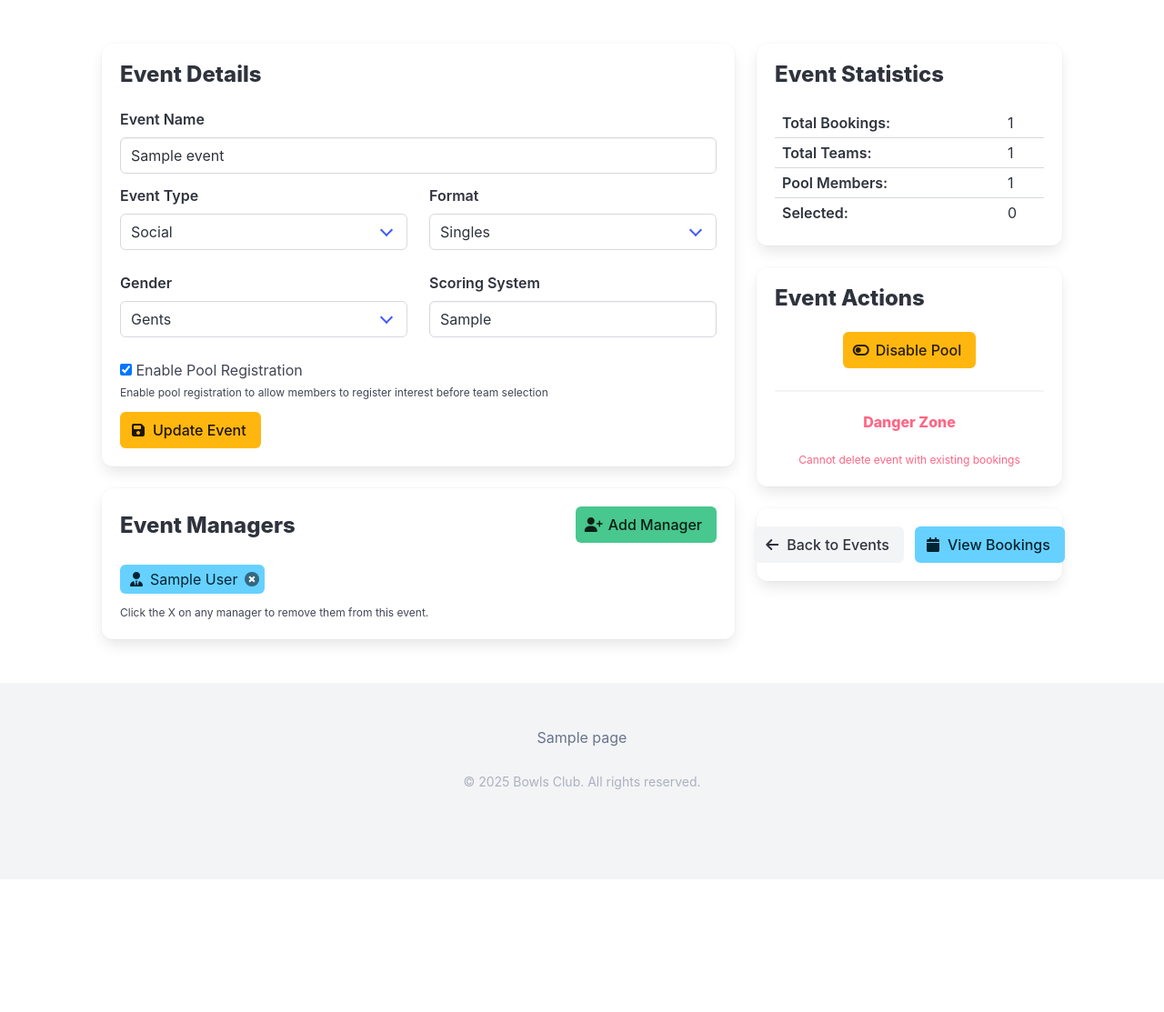
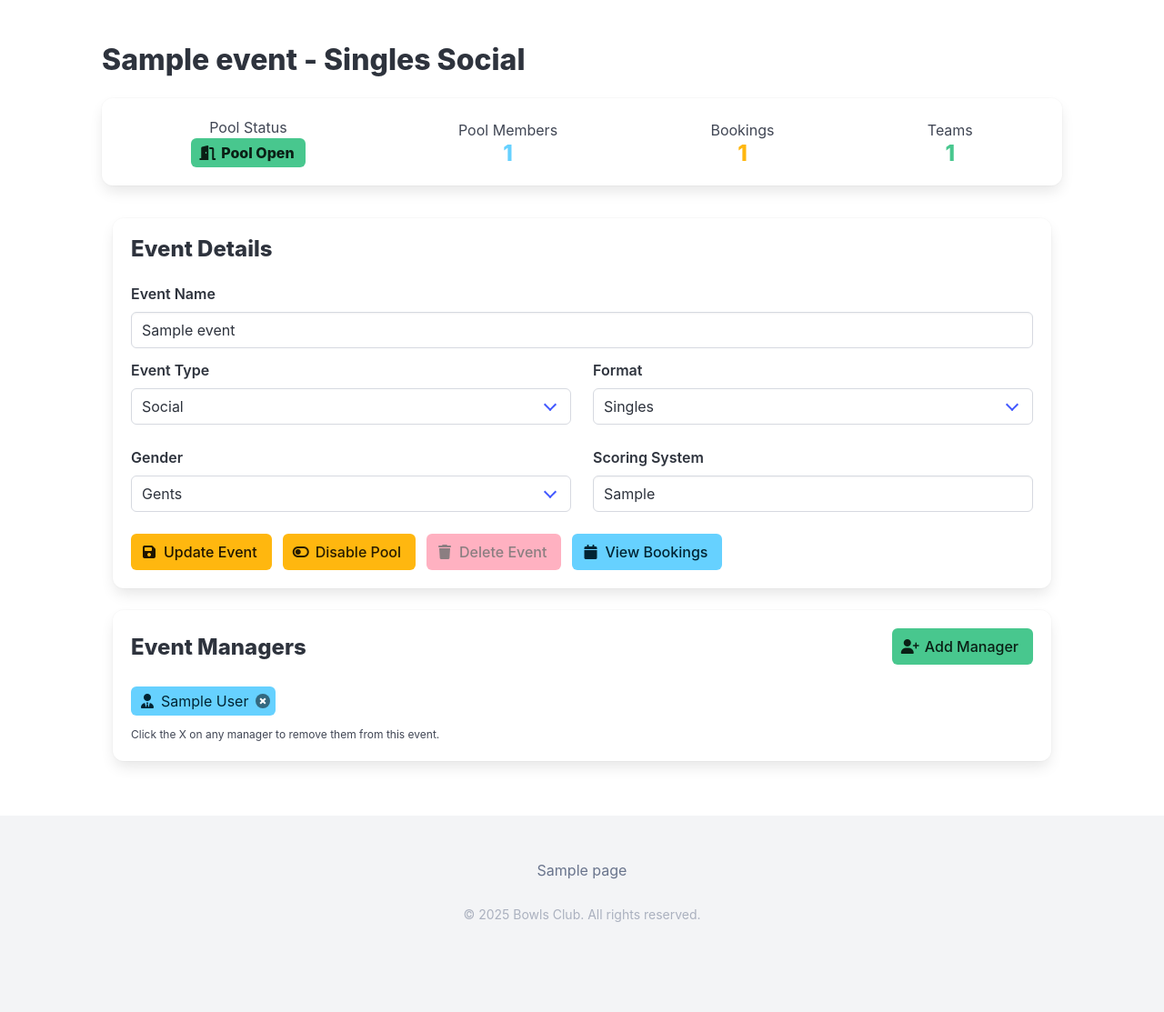
Before and after one commit to vanceb/bowls_club, a Flask app: page /events/manage/1 in a window 1280 px wide. Shown: the part 96-1209 px from the top of the page at 91% size. Before the commit the page ends 964 px from the top, so only its background shows below. Run offline with Flask 3, Linux system fonts and the light colour scheme; a user stored in the database is signed in; tables that the repository leaves empty hold one stand-in row (values such as "Sample post"); parts of the project's set-up code (start-up, migrations or seed data) failed here and were passed over; some libraries are stand-ins or nearby versions.

Commit message:
Improve manage event page UI/UX with single column layout and inline statistics
- Convert from 2-column to single column layout for consistency with other pages
- Add prominent event summary header showing Event Name - Format Type format
- Replace sidebar statistics table with horizontal statistics bar at top
- Show Pool Status (No Pool/Pool Open/Pool Closed), Pool Members, Bookings, Teams counts
- Fix pool status logic to check event.pool existence vs event.has_pool flag
- Move Enable Pool and Delete Event buttons to same row as Update Event button
- Remove separate Event Actions box and Back to Events navigation
- Restrict View Bookings button visibility to global Event Managers only
- Use proper form separation with hidden forms to avoid nested form issues

🤖 Generated with [Claude Code](https://claude.ai/code)

Co-Authored-By: Claude <noreply@anthropic.com>

```diff
--- a/app/events/templates/manage_event.html
+++ b/app/events/templates/manage_event.html
@@ -10,8 +10,66 @@
 
 {% block content %}
 <div class="container">
-    <div class="columns">
-        <div class="column is-8">
+    <!-- Event Summary Header -->
+    <h1 class="title mb-5">{{ event.name }} - {{ event.get_format_name() }} {{ event.get_event_type_name() }}</h1>
+
+    <!-- Statistics Bar -->
+    <div class="box mb-5">
+        <div class="level">
+            <div class="level-item has-text-centered">
+                <div>
+                    <p class="heading">Pool Status</p>
+                    <p class="title is-5">
+                        {% if event.pool %}
+                            {% if event.is_pool_open() %}
+                                <span class="tag is-success is-medium">
+                                    <span class="icon">
+                                        <i class="fas fa-door-open"></i>
+                                    </span>
+                                    <span>Pool Open</span>
+                                </span>
+                            {% else %}
+                                <span class="tag is-warning is-medium">
+                                    <span class="icon">
+                                        <i class="fas fa-door-closed"></i>
+                                    </span>
+                                    <span>Pool Closed</span>
+                                </span>
+                            {% endif %}
+                        {% else %}
+                            <span class="tag is-light is-medium">
+                                <span class="icon">
+                                    <i class="fas fa-times-circle"></i>
+                                </span>
+                                <span>No Pool</span>
+                            </span>
+                        {% endif %}
+                    </p>
+                </div>
+            </div>
+            <div class="level-item has-text-centered">
+                <div>
+                    <p class="heading">Pool Members</p>
+                    <p class="title is-4 has-text-info">{% if event.pool %}{{ stats.pool_members }}{% else %}0{% endif %}</p>
+                </div>
+            </div>
+            <div class="level-item has-text-centered">
+                <div>
+                    <p class="heading">Bookings</p>
+                    <p class="title is-4 has-text-primary">{{ stats.total_bookings }}</p>
+                </div>
+            </div>
+            <div class="level-item has-text-centered">
+                <div>
+                    <p class="heading">Teams</p>
+                    <p class="title is-4 has-text-success">{{ stats.total_teams }}</p>
+                </div>
+            </div>
+        </div>
+    </div>
+
+    <!-- Single Column Layout -->
+    <div class="column">
             <!-- Event Details Form -->
             <div class="box">
                 <h3 class="title is-4">Event Details</h3>
@@ -85,17 +143,6 @@
                         </div>
                     </div>
 
-                    <div class="field">
-                        <div class="control">
-                            <label class="checkbox">
-                                {{ event_form.has_pool }} {{ event_form.has_pool.label }}
-                            </label>
-                        </div>
-                        <p class="help">Enable pool registration to allow members to register interest before team selection</p>
-                        {% for error in event_form.has_pool.errors %}
-                            <p class="help is-danger">{{ error }}</p>
-                        {% endfor %}
-                    </div>
 
                     <div class="field is-grouped">
                         <div class="control">
@@ -106,7 +153,59 @@
                                 <span>Update Event</span>
                             </button>
                         </div>
+
+                        <!-- Pool Toggle in same row -->
+                        <div class="control">
+                            <button type="button" class="button {% if event.has_pool %}is-warning{% else %}is-success{% endif %}"
+                                    onclick="document.getElementById('pool-toggle-form').submit();">
+                                <span class="icon">
+                                    <i class="fas {% if event.has_pool %}fa-toggle-off{% else %}fa-toggle-on{% endif %}"></i>
+                                </span>
+                                <span>{% if event.has_pool %}Disable{% else %}Enable{% endif %} Pool</span>
+                            </button>
+                        </div>
+
+                        <!-- Delete Event in same row -->
+                        <div class="control">
+                            {% if stats.total_bookings == 0 %}
+                            <button type="button" class="button is-danger"
+                                    onclick="if(confirm('Are you sure you want to delete this event? This action cannot be undone.')) { document.getElementById('delete-event-form').submit(); }">
+                                <span class="icon">
+                                    <i class="fas fa-trash"></i>
+                                </span>
+                                <span>Delete Event</span>
+                            </button>
+                            {% else %}
+                            <button class="button is-danger" disabled title="Cannot delete event with existing bookings">
+                                <span class="icon">
+                                    <i class="fas fa-trash"></i>
+                                </span>
+                                <span>Delete Event</span>
+                            </button>
+                            {% endif %}
+                        </div>
+
+                        <!-- View Bookings - Only for global Event Managers, not specific event managers -->
+                        {% if current_user.is_admin or current_user.has_role('Event Manager') %}
+                        <div class="control">
+                            <a href="{{ url_for('bookings.bookings') }}" class="button is-info">
+                                <span class="icon">
+                                    <i class="fas fa-calendar"></i>
+                                </span>
+                                <span>View Bookings</span>
+                            </a>
+                        </div>
+                        {% endif %}
                     </div>
+                </form>
+
+                <!-- Hidden forms for actions outside main form -->
+                <form method="POST" action="{{ url_for('events.toggle_event_pool', event_id=event.id) }}" id="pool-toggle-form" style="display: none;">
+                    {{ event_form.hidden_tag() }}
+                </form>
+
+                <form method="POST" action="{{ url_for('events.delete_event', event_id=event.id) }}" id="delete-event-form" style="display: none;">
+                    {{ event_form.hidden_tag() }}
                 </form>
             </div>
 
@@ -156,99 +255,6 @@
                                 <span>No event managers assigned. Add managers to delegate event management permissions.</span>
                             </div>
                         {% endif %}
-                    </div>
-                </div>
-            </div>
-        </div>
-
-        <div class="column is-4">
-            <!-- Event Statistics -->
-            <div class="box">
-                <h3 class="title is-4">Event Statistics</h3>
-                <div class="content">
-                    <table class="table is-narrow is-fullwidth">
-                        <tbody>
-                            <tr>
-                                <td><strong>Total Bookings:</strong></td>
-                                <td>{{ stats.total_bookings }}</td>
-                            </tr>
-                            <tr>
-                                <td><strong>Total Teams:</strong></td>
-                                <td>{{ stats.total_teams }}</td>
-                            </tr>
-                            {% if event.has_pool %}
-                            <tr>
-                                <td><strong>Pool Members:</strong></td>
-                                <td>{{ stats.pool_members }}</td>
-                            </tr>
-                            <tr>
-                                <td><strong>Selected:</strong></td>
-                                <td>{{ stats.pool_selected }}</td>
-                            </tr>
-                            {% endif %}
-                        </tbody>
-                    </table>
-                </div>
-            </div>
-
-            <!-- Event Actions -->
-            <div class="box">
-                <h3 class="title is-4">Event Actions</h3>
-                <div class="field is-grouped is-grouped-centered">
-                    <!-- Pool Toggle -->
-                    <div class="control">
-                        <form method="POST" action="{{ url_for('events.toggle_event_pool', event_id=event.id) }}" style="display: inline;">
-                            {{ event_form.hidden_tag() }}
-                            <button type="submit" class="button {% if event.has_pool %}is-warning{% else %}is-success{% endif %}">
-                                <span class="icon">
-                                    <i class="fas {% if event.has_pool %}fa-toggle-off{% else %}fa-toggle-on{% endif %}"></i>
-                                </span>
-                                <span>{% if event.has_pool %}Disable{% else %}Enable{% endif %} Pool</span>
-                            </button>
-                        </form>
-                    </div>
-                </div>
-
-                <hr>
-
-                <!-- Danger Zone -->
-                <div class="has-text-centered">
-                    <p class="title is-6 has-text-danger">Danger Zone</p>
-                    {% if stats.total_bookings == 0 %}
-                    <form method="POST" action="{{ url_for('events.delete_event', event_id=event.id) }}"
-                          onsubmit="return confirm('Are you sure you want to delete this event? This action cannot be undone.')">
-                        {{ event_form.hidden_tag() }}
-                        <button type="submit" class="button is-danger">
-                            <span class="icon">
-                                <i class="fas fa-trash"></i>
-                            </span>
-                            <span>Delete Event</span>
-                        </button>
-                    </form>
-                    {% else %}
-                    <p class="help has-text-danger">Cannot delete event with existing bookings</p>
-                    {% endif %}
-                </div>
-            </div>
-
-            <!-- Navigation -->
-            <div class="box">
-                <div class="field is-grouped is-grouped-centered">
-                    <div class="control">
-                        <a href="{{ url_for('events.list_events') }}" class="button is-light">
-                            <span class="icon">
-                                <i class="fas fa-arrow-left"></i>
-                            </span>
-                            <span>Back to Events</span>
-                        </a>
-                    </div>
-                    <div class="control">
-                        <a href="{{ url_for('bookings.bookings') }}" class="button is-info">
-                            <span class="icon">
-                                <i class="fas fa-calendar"></i>
-                            </span>
-                            <span>View Bookings</span>
-                        </a>
                     </div>
                 </div>
             </div>
```
